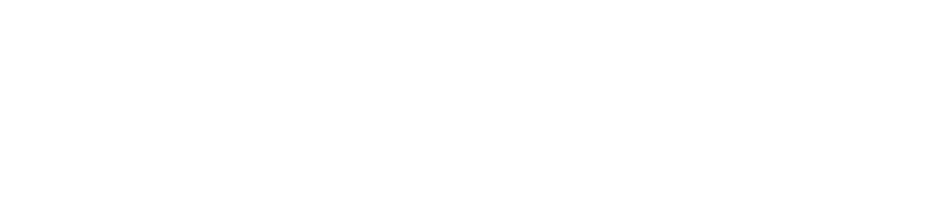
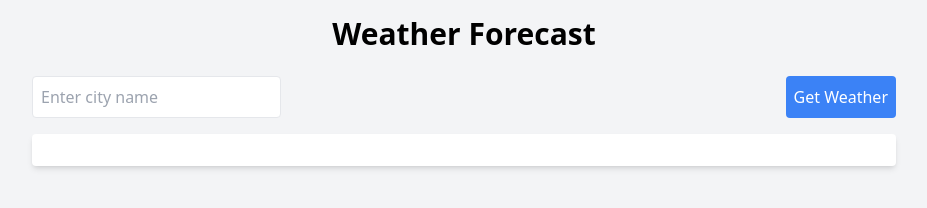
Before and after one commit to RazmiCh/weather-forecast-application, a plain HTML site: page index.html in a window 1280 px wide. Shown: the whole page, without its empty margins (176-1103 px from the left). Drawn offline with nearby package versions, Linux system fonts and the light colour scheme.

Commit message:
Intial commit

```diff
--- a/index.html
+++ b/index.html
@@ -3,9 +3,20 @@
 <head>
     <meta charset="UTF-8">
     <meta name="viewport" content="width=device-width, initial-scale=1.0">
-    <title>Document</title>
+    <title>Weather Forecast Application</title>
+    <script src="https://cdn.tailwindcss.com"></script>
 </head>
-<body>
-
-</body>
+<body class="bg-gray-100 font-sans">
+    <div class="max-w-4xl mx-auto p-4">
+      <h1 class="text-3xl font-bold text-center mb-6">Weather Forecast</h1>
+      <div class="flex justify-between mb-4">
+        <input id="cityInput" type="text" class="p-2 border rounded" placeholder="Enter city name" />
+        <button id="fetchWeather" class="bg-blue-500 text-white p-2 rounded">Get Weather</button>
+      </div>
+      <div id="weatherDisplay" class="bg-white p-4 rounded shadow-md">
+        <!-- Weather details will be injected here -->
+      </div>
+    </div>
+  </body>
+  <script src="./script.js"></script>
 </html>
```
Also changed, not shown: script.js (added).
